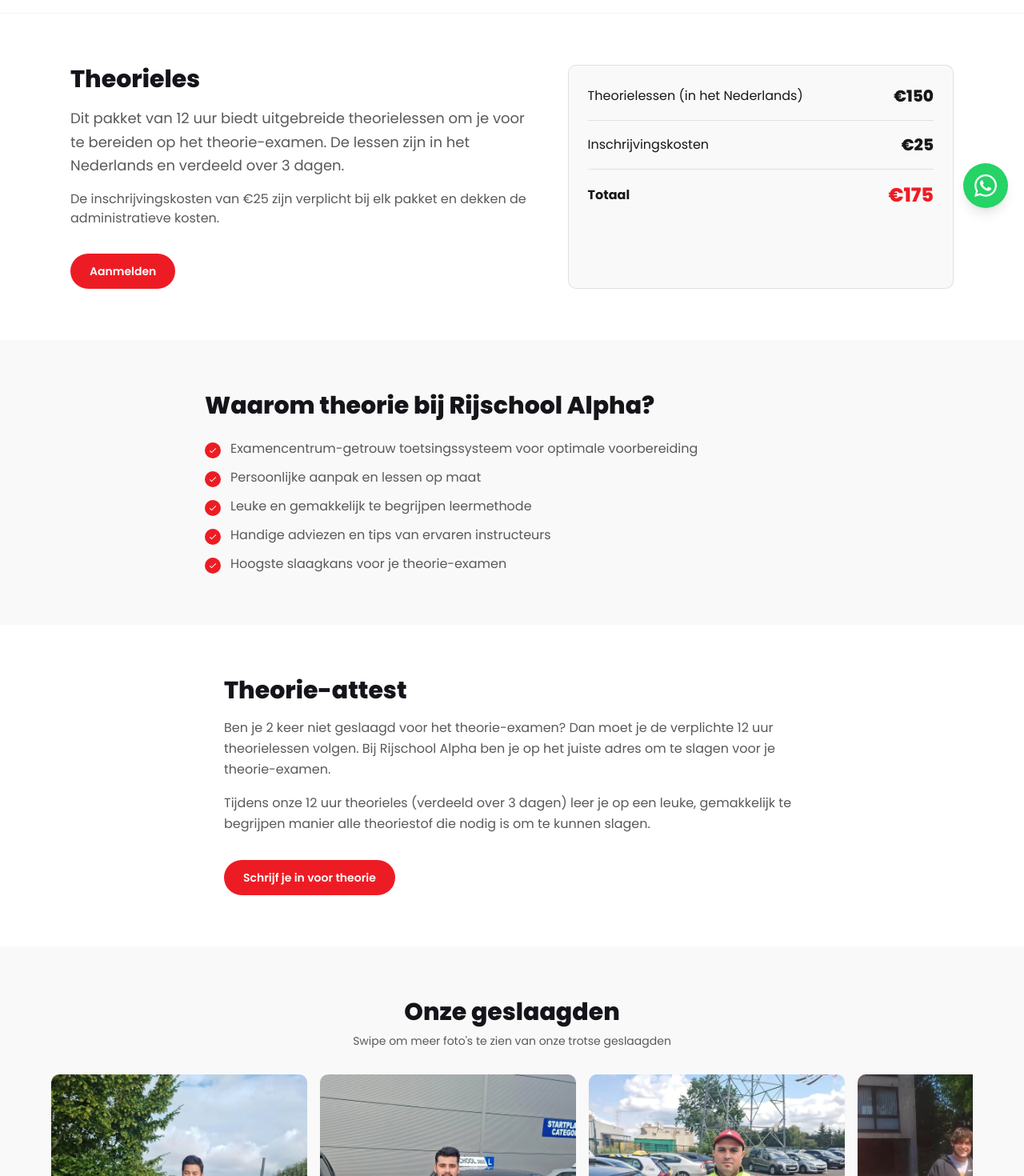
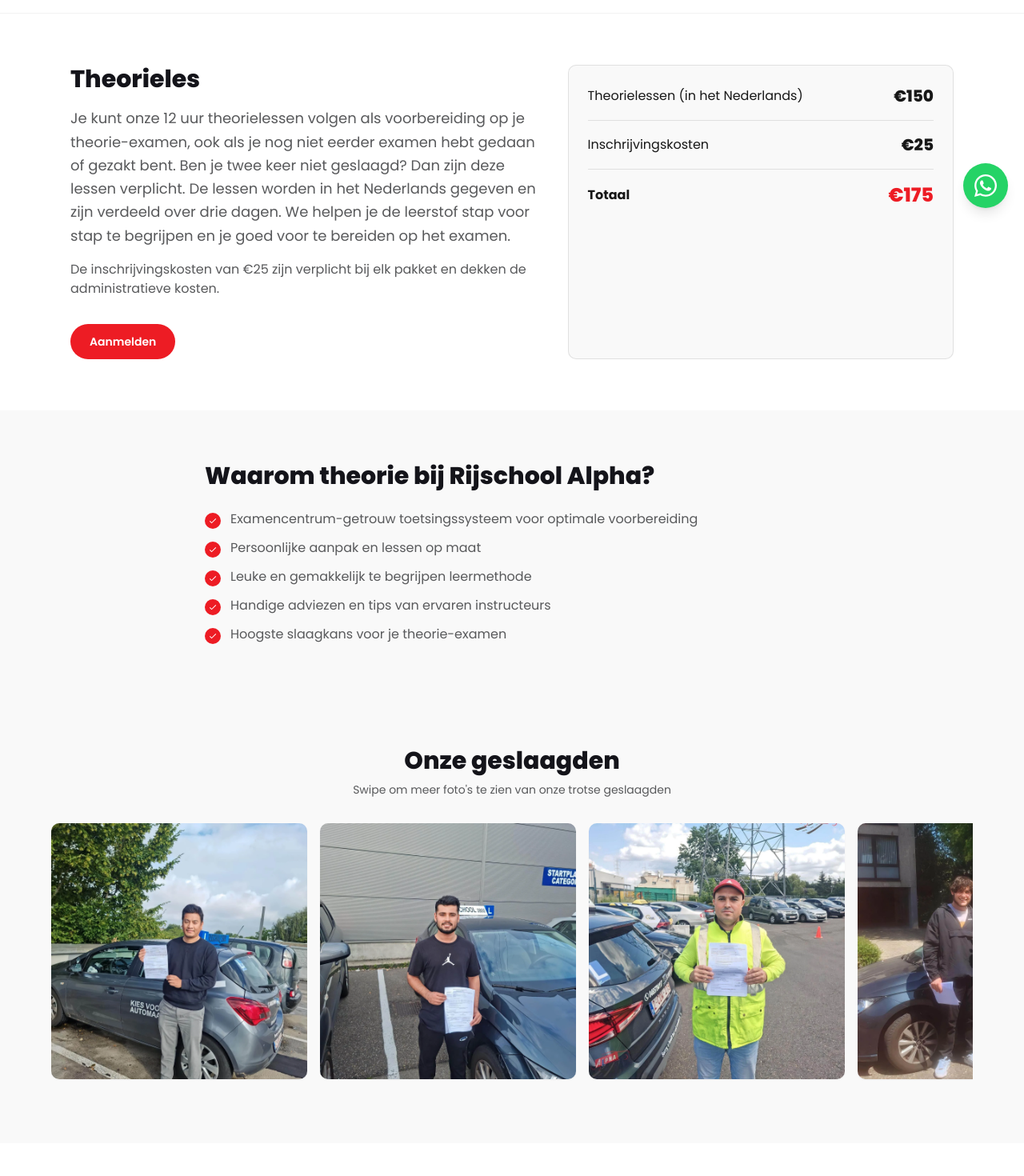
Before and after one commit to ayoubchr/alphaRijschool-Calendar, a Next.js app: page /theorie in a window 1280 px wide. Shown: the part 520-1990 px from the top of the page at 80% size. Built offline with nearby package versions, Linux system fonts and the light colour scheme.

Commit message:
theorie 1 pakket gemaakt, menu volgorde aangepast

```diff
--- a/src/app/theorie/page.tsx
+++ b/src/app/theorie/page.tsx
@@ -30,8 +30,11 @@
         <div>
           <h2 className="text-3xl font-extrabold text-brand-navy">Theorieles</h2>
           <p className="mt-4 text-lg leading-relaxed text-[#58595b]">
-            Dit pakket van 12 uur biedt uitgebreide theorielessen om je voor te bereiden op het theorie-examen.
-            De lessen zijn in het Nederlands en verdeeld over 3 dagen.
+            Je kunt onze 12 uur theorielessen volgen als voorbereiding op je theorie-examen,
+            ook als je nog niet eerder examen hebt gedaan of gezakt bent.
+            Ben je twee keer niet geslaagd? Dan zijn deze lessen verplicht.
+            De lessen worden in het Nederlands gegeven en zijn verdeeld over drie dagen.
+            We helpen je de leerstof stap voor stap te begrijpen en je goed voor te bereiden op het examen.
           </p>
           <p className="mt-4 text-[#58595b]">
             De inschrijvingskosten van €25 zijn verplicht bij elk pakket en dekken de administratieve kosten.
@@ -75,21 +78,6 @@
           </ul>
         </div>
       </section>
-
-      <section className="mx-auto max-w-3xl px-6 py-16">
-        <h2 className="text-3xl font-extrabold text-brand-navy">Theorie-attest</h2>
-        <p className="mt-4 leading-relaxed text-[#58595b]">
-          Ben je 2 keer niet geslaagd voor het theorie-examen? Dan moet je de verplichte 12 uur theorielessen volgen.
-          Bij Rijschool Alpha ben je op het juiste adres om te slagen voor je theorie-examen.
-        </p>
-        <p className="mt-4 leading-relaxed text-[#58595b]">
-          Tijdens onze 12 uur theorieles (verdeeld over 3 dagen) leer je op een leuke, gemakkelijk te begrijpen manier
-          alle theoriestof die nodig is om te kunnen slagen.
-        </p>
-        <Link href="/boeken" className="btn-primary mt-8">
-          Schrijf je in voor theorie
-        </Link>
-      </section>
       <Graduates />
     </div>
   );
--- a/src/lib/site.ts
+++ b/src/lib/site.ts
@@ -9,11 +9,11 @@
 
 export const NAV_LINKS = [
   { href: "/", label: "Home" },
-  { href: "/over-ons", label: "Over ons" },
   { href: "/theorie", label: "Theorie" },
   { href: "/tarieven-pakketten", label: "Tarieven" },
   { href: "/veelgestelde-vragen", label: "FAQ" },
   { href: "/contact", label: "Contact" },
+  { href: "/over-ons", label: "Over ons" },
 ] as const;
 
 export const SOCIALS = [
```
